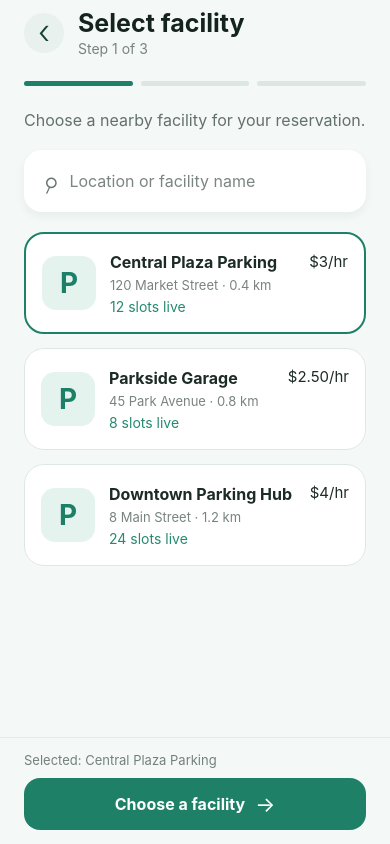
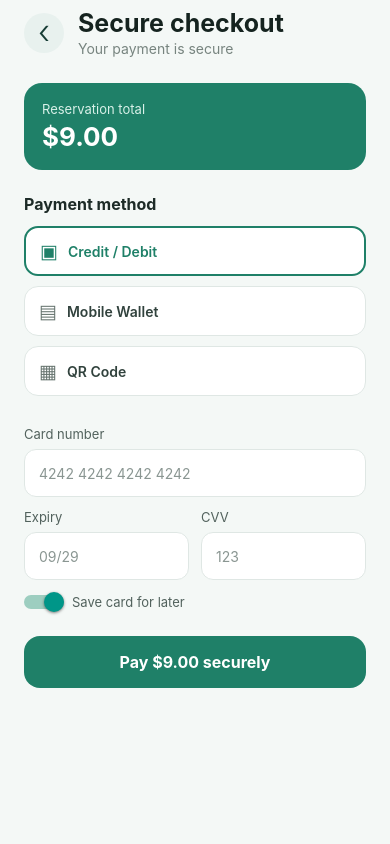
Before and after one commit to Yasith-De-Soysa/ParkFlowApp_WD38, a React Native app in the folder frontend/: screen /SecureCheckout in a window 390 px wide. Built offline with nearby package versions, Linux system fonts and the light colour scheme.

Commit message:
Added Checkout page layout and ui

```diff
--- a/frontend/src/App.tsx
+++ b/frontend/src/App.tsx
@@ -5,6 +5,7 @@ import { SafeAreaProvider } from 'react-native-safe-area-context';
 import HomeScreen from './screens/SelectParking';
 import ChooseSlot from './screens/ChooseSlot';
 import ConfirmReservation from './screens/ConfirmReservation';
+import SecureCheckout from './screens/SecureCheckout';
 
 const Stack = createNativeStackNavigator();
 
@@ -16,6 +17,7 @@ export default function App() {
           <Stack.Screen name="Home" component={HomeScreen} options={{ headerShown: false }} />
           <Stack.Screen name="ChooseSlot" component={ChooseSlot} options={{ headerShown: false }} />
           <Stack.Screen name="ConfirmReservation" component={ConfirmReservation} options={{ headerShown: false }} />
+          <Stack.Screen name="SecureCheckout" component={SecureCheckout} options={{ headerShown: false }} />
         </Stack.Navigator>
       </NavigationContainer>
     </SafeAreaProvider>
--- a/frontend/src/screens/ConfirmReservation.tsx
+++ b/frontend/src/screens/ConfirmReservation.tsx
@@ -5,6 +5,7 @@ import { SafeAreaView } from 'react-native-safe-area-context';
 interface ConfirmReservationProps {
   navigation: {
     goBack: () => void;
+    navigate: (screen: string) => void;
   };
   route?: {
     params?: {
@@ -73,7 +74,7 @@ export default function ConfirmReservation({
 
         <Pressable
           accessibilityRole="button"
-          onPress={() => undefined}
+          onPress={() => navigation.navigate('SecureCheckout')}
           style={styles.paymentButton}
         >
           <Text style={styles.paymentText}>Continue to Payment</Text>
--- /dev/null
+++ b/frontend/src/screens/SecureCheckout.tsx
@@ -0,0 +1,308 @@
+import React, { useState } from 'react';
+import {
+  Pressable,
+  ScrollView,
+  StyleSheet,
+  Switch,
+  Text,
+  TextInput,
+  View,
+} from 'react-native';
+import { SafeAreaView } from 'react-native-safe-area-context';
+
+interface SecureCheckoutProps {
+  navigation: {
+    goBack: () => void;
+  };
+}
+
+type PaymentMethod = 'Credit / Debit' | 'Mobile Wallet' | 'QR Code';
+
+const paymentMethods: PaymentMethod[] = [
+  'Credit / Debit',
+  'Mobile Wallet',
+  'QR Code',
+];
+
+export default function SecureCheckout({ navigation }: SecureCheckoutProps) {
+  const [method, setMethod] = useState<PaymentMethod>('Credit / Debit');
+  const [saveCard, setSaveCard] = useState(true);
+
+  return (
+    <SafeAreaView style={styles.safeArea} edges={['top', 'left', 'right']}>
+      <ScrollView
+        contentContainerStyle={styles.content}
+        keyboardShouldPersistTaps="handled"
+        showsVerticalScrollIndicator={false}
+      >
+        <View style={styles.header}>
+          <Pressable
+            accessibilityLabel="Go back"
+            onPress={() => navigation.goBack()}
+            style={styles.backButton}
+          >
+            <Text style={styles.backIcon}>‹</Text>
+          </Pressable>
+          <View>
+            <Text style={styles.title}>Secure checkout</Text>
+            <Text style={styles.subtitle}>Your payment is secure</Text>
+          </View>
+        </View>
+
+        <View style={styles.amountCard}>
+          <Text style={styles.amountLabel}>Reservation total</Text>
+          <Text style={styles.amount}>$9.00</Text>
+        </View>
+
+        <Text style={styles.sectionTitle}>Payment method</Text>
+        <View style={styles.methods}>
+          {paymentMethods.map((paymentMethod) => {
+            const selected = method === paymentMethod;
+            return (
+              <Pressable
+                accessibilityRole="button"
+                accessibilityState={{ selected }}
+                key={paymentMethod}
+                onPress={() => setMethod(paymentMethod)}
+                style={[styles.methodButton, selected && styles.selectedMethod]}
+              >
+                <Text style={[styles.methodIcon, selected && styles.selectedMethodText]}>
+                  {paymentMethod === 'Credit / Debit' ? '▣' : paymentMethod === 'Mobile Wallet' ? '▤' : '▦'}
+                </Text>
+                <Text style={[styles.methodText, selected && styles.selectedMethodText]}>
+                  {paymentMethod}
+                </Text>
+              </Pressable>
+            );
+          })}
+        </View>
+
+        {method === 'Credit / Debit' && (
+          <View style={styles.form}>
+            <Text style={styles.inputLabel}>Card number</Text>
+            <TextInput
+              accessibilityLabel="Card number"
+              keyboardType="number-pad"
+              placeholder="4242 4242 4242 4242"
+              placeholderTextColor="#8a9692"
+              style={styles.input}
+            />
+            <View style={styles.formRow}>
+              <View style={styles.halfField}>
+                <Text style={styles.inputLabel}>Expiry</Text>
+                <TextInput
+                  accessibilityLabel="Expiry"
+                  keyboardType="number-pad"
+                  placeholder="09/29"
+                  placeholderTextColor="#8a9692"
+                  style={styles.input}
+                />
+              </View>
+              <View style={styles.halfField}>
+                <Text style={styles.inputLabel}>CVV</Text>
+                <TextInput
+                  accessibilityLabel="CVV"
+                  keyboardType="number-pad"
+                  placeholder="123"
+                  placeholderTextColor="#8a9692"
+                  secureTextEntry
+                  style={styles.input}
+                />
+              </View>
+            </View>
+            <View style={styles.saveRow}>
+              <Switch
+                accessibilityLabel="Save card for later"
+                onValueChange={setSaveCard}
+                trackColor={{ false: '#d5dfdb', true: '#9dcec0' }}
+                value={saveCard}
+                thumbColor={saveCard ? '#1f8068' : '#fff'}
+              />
+              <Text style={styles.saveText}>Save card for later</Text>
+            </View>
+          </View>
+        )}
+
+        {method !== 'Credit / Debit' && (
+          <View style={styles.alternativeCard}>
+            <Text style={styles.alternativeTitle}>
+              {method === 'Mobile Wallet' ? 'Continue with your mobile wallet' : 'Scan the QR code to pay'}
+            </Text>
+            <Text style={styles.alternativeText}>
+              This payment option will be available when the payment service is connected.
+            </Text>
+          </View>
+        )}
+
+        <Pressable
+          accessibilityRole="button"
+          onPress={() => undefined}
+          style={styles.payButton}
+        >
+          <Text style={styles.payText}>Pay $9.00 securely</Text>
+        </Pressable>
+      </ScrollView>
+    </SafeAreaView>
+  );
+}
+
+const styles = StyleSheet.create({
+  safeArea: {
+    backgroundColor: '#f4f8f6',
+    flex: 1,
+  },
+  content: {
+    paddingBottom: 36,
+    paddingHorizontal: 24,
+  },
+  header: {
+    alignItems: 'center',
+    flexDirection: 'row',
+    marginTop: 8,
+  },
+  backButton: {
+    alignItems: 'center',
+    backgroundColor: '#e8f1ee',
+    borderRadius: 20,
+    height: 40,
+    justifyContent: 'center',
+    marginRight: 14,
+    width: 40,
+  },
+  backIcon: {
+    color: '#173d35',
+    fontSize: 33,
+    fontWeight: '300',
+    lineHeight: 35,
+    marginTop: -3,
+  },
+  title: {
+    color: '#15231f',
+    fontSize: 25,
+    fontWeight: 'bold',
+  },
+  subtitle: {
+    color: '#77847f',
+    fontSize: 14,
+    marginTop: 2,
+  },
+  amountCard: {
+    backgroundColor: '#1f8068',
+    borderRadius: 18,
+    marginTop: 26,
+    padding: 18,
+  },
+  amountLabel: {
+    color: '#d8f0e8',
+    fontSize: 13,
+  },
+  amount: {
+    color: '#fff',
+    fontSize: 26,
+    fontWeight: '700',
+    marginTop: 4,
+  },
+  sectionTitle: {
+    color: '#1d2b27',
+    fontSize: 16,
+    fontWeight: '700',
+    marginTop: 24,
+  },
+  methods: {
+    gap: 10,
+    marginTop: 12,
+  },
+  methodButton: {
+    alignItems: 'center',
+    backgroundColor: '#fff',
+    borderColor: '#dfe7e4',
+    borderRadius: 14,
+    borderWidth: 1,
+    flexDirection: 'row',
+    minHeight: 50,
+    paddingHorizontal: 14,
+  },
+  selectedMethod: {
+    borderColor: '#1f8068',
+    borderWidth: 2,
+  },
+  methodIcon: {
+    color: '#66746f',
+    fontSize: 19,
+    marginRight: 10,
+  },
+  methodText: {
+    color: '#31423d',
+    fontSize: 14,
+    fontWeight: '600',
+  },
+  selectedMethodText: {
+    color: '#1f8068',
+  },
+  form: {
+    marginTop: 18,
+  },
+  formRow: {
+    flexDirection: 'row',
+    gap: 12,
+  },
+  halfField: {
+    flex: 1,
+  },
+  inputLabel: {
+    color: '#52625d',
+    fontSize: 13,
+    marginBottom: 7,
+    marginTop: 12,
+  },
+  input: {
+    backgroundColor: '#fff',
+    borderColor: '#dfe7e4',
+    borderRadius: 12,
+    borderWidth: 1,
+    color: '#1d2b27',
+    fontSize: 14,
+    height: 48,
+    paddingHorizontal: 14,
+  },
+  saveRow: {
+    alignItems: 'center',
+    flexDirection: 'row',
+    marginTop: 12,
+  },
+  saveText: {
+    color: '#52625d',
+    fontSize: 13,
+    marginLeft: 8,
+  },
+  alternativeCard: {
+    backgroundColor: '#fff',
+    borderRadius: 16,
+    marginTop: 18,
+    padding: 18,
+  },
+  alternativeTitle: {
+    color: '#1d2b27',
+    fontSize: 15,
+    fontWeight: '700',
+  },
+  alternativeText: {
+    color: '#77847f',
+    fontSize: 13,
+    lineHeight: 20,
+    marginTop: 8,
+  },
+  payButton: {
+    alignItems: 'center',
+    backgroundColor: '#1f8068',
+    borderRadius: 16,
+    justifyContent: 'center',
+    marginTop: 24,
+    minHeight: 52,
+  },
+  payText: {
+    color: '#fff',
+    fontSize: 16,
+    fontWeight: '700',
+  },
+});
```
